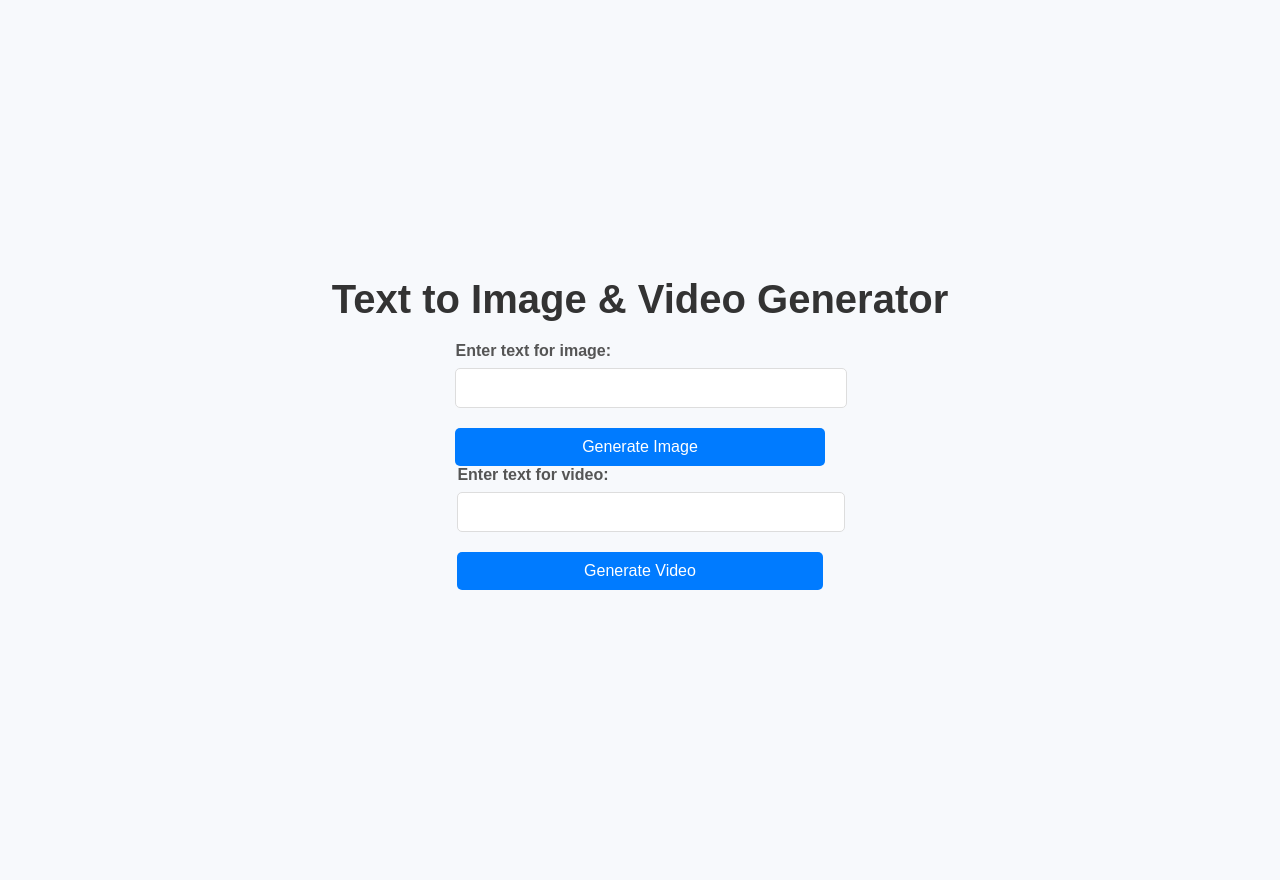
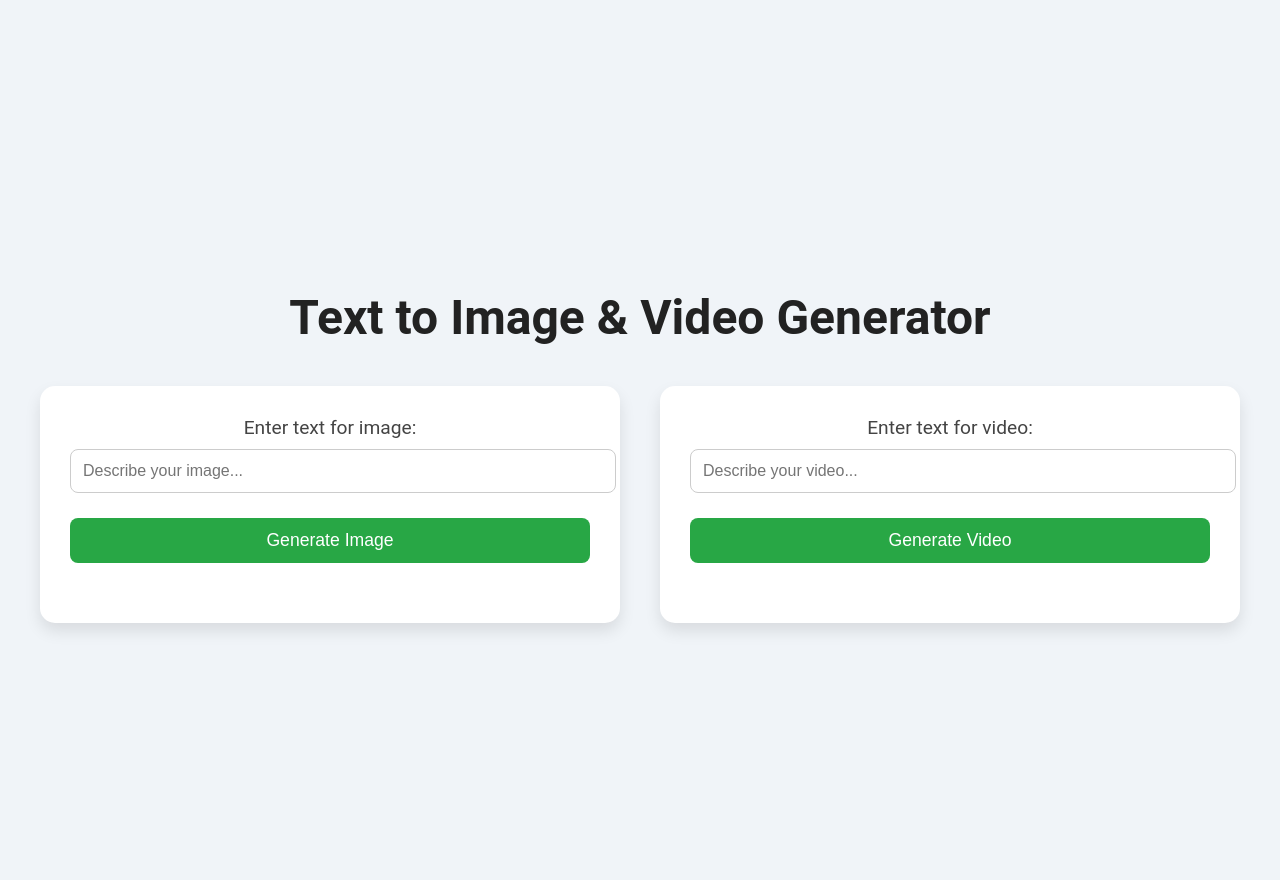
Before and after one commit to Chaphowasit/BuildingaGenerativeAISystem-Refonte, a Flask app: page / in a window 1280 px wide. Before the commit the page ends 590 px from the top, so only its background shows below. Run offline with Flask 3, Linux system fonts and the light colour scheme.

Commit message:
add : Text-to-video model

```diff
--- a/web_app/backend/app.py
+++ b/web_app/backend/app.py
@@ -1,65 +1,83 @@
-from flask import Flask, request, jsonify, render_template
+import os
+import sys
+
+import torch
+from diffusers import (
+    DiffusionPipeline,
+    DPMSolverMultistepScheduler,
+    StableDiffusionPipeline,
+)
+from dotenv import load_dotenv
+from flask import Flask, jsonify, render_template, request
 from flask_cors import CORS
-import os
-from dotenv import load_dotenv
-import torch
-from torch import autocast
-from diffusers import StableDiffusionPipeline
 
-# from dotenv import load_dotenv
+sys.path.append("../../text_to_image")
+sys.path.append("../../text_to_video")
 
-# load_dotenv()  # Load environment variables from .env file
+from video_gen import text_to_video_model
+from image_gen import text_to_image_model
 
+# load environment variables, authorization token, and device
+load_dotenv()
+authorization_token = os.getenv("AUTH_TOKEN", "")
+device = torch.device("cuda" if torch.cuda.is_available() else "cpu")
+
+# Load the text-to-image model
+stable_diff_model = "CompVis/stable-diffusion-v1-4"
+stable_diff_pipe = StableDiffusionPipeline.from_pretrained(
+    stable_diff_model,
+    revision="fp16",
+    torch_dtype=torch.float16,
+    use_auth_token=authorization_token,
+)
+stable_diff_pipe.to(device)
+
+# Load the text-to-video model
+text_video_pipe = DiffusionPipeline.from_pretrained(
+    "damo-vilab/text-to-video-ms-1.7b", torch_dtype=torch.float16, variant="fp16"
+)
+text_video_pipe.scheduler = DPMSolverMultistepScheduler.from_config(
+    text_video_pipe.scheduler.config
+)
+text_video_pipe.enable_model_cpu_offload()
+
+# Initialize the Flask app
 app = Flask(__name__)
-CORS(app)  # Enable CORS
+CORS(app)
 
-# Base URL for serving images
-BASE_URL = os.getenv(
-    "BASE_URL", "http://localhost:5000"
-)  # Default to localhost for development
+# Set the base URL for the app
+BASE_URL = os.getenv("BASE_URL", "http://localhost:5000")
 
-# Path to save generated images
+# Create directories for generated images and videos
 GENERATED_IMAGES_PATH = os.path.join(app.static_folder, "generated_images")
 os.makedirs(GENERATED_IMAGES_PATH, exist_ok=True)
 
+GENERATED_VIDEOS_PATH = os.path.join(app.static_folder, "generated_videos")
+os.makedirs(GENERATED_VIDEOS_PATH, exist_ok=True)
 
+
+# Define the routes
 @app.route("/", methods=["GET"])
 def index():
     return render_template("index.html")
 
 
-def load_image_generator_model(device):
-    authorization_token = os.getenv("AUTH_TOKEN", "")
-    model_id = "CompVis/stable-diffusion-v1-4"
-    pipe = StableDiffusionPipeline.from_pretrained(
-        model_id,
-        revision="fp16",
-        torch_dtype=torch.float16,
-        use_auth_token=authorization_token,
+@app.route("/generate-image", methods=["POST"])
+def generate_image():
+    prompt = request.form.get("image-text")
+    image_url = text_to_image_model(
+        prompt, GENERATED_IMAGES_PATH, BASE_URL, device, stable_diff_pipe
     )
-    pipe.to(device)
-    return pipe
+    return jsonify({"image_url": image_url})
 
 
-@app.route("/generate-image", methods=["POST"])
-def generate_image():
-    device = torch.device("cuda" if torch.cuda.is_available() else "cpu")
-    # Get prompt from the frontend form
-    prompt = request.form.get("image-text")  # Changed to 'image-text'
-    if not prompt:
-        return jsonify({"error": "No prompt provided"}), 400
-    # Load the model
-    pipe = load_image_generator_model(device)
-    # Generate the image
-    with autocast(str(device)):
-        image = pipe(prompt, guidance_scale=8.5).images[0]
-    # Save the image
-    image_filename = f"{prompt.replace(' ', '_')[:50]}.png"  # Limit filename length
-    image_path = os.path.join(GENERATED_IMAGES_PATH, image_filename)
-    image.save(image_path)
-    # Return the image URL
-    image_url = f"{BASE_URL}/static/generated_images/{image_filename}"
-    return jsonify({"image_url": image_url})
+@app.route("/generate-video", methods=["POST"])
+def generate_video_route():
+    prompt = request.form.get("video-text")
+    video_url = text_to_video_model(
+        prompt, GENERATED_VIDEOS_PATH, BASE_URL, device, text_video_pipe
+    )
+    return jsonify({"video_url": video_url})
 
 
 if __name__ == "__main__":
--- a/web_app/backend/templates/index.html
+++ b/web_app/backend/templates/index.html
@@ -6,10 +6,10 @@
     <title>Text to Image & Video Generator</title>
     <style>
         body {
-            font-family: Arial, sans-serif;
-            background-color: #f7f9fc;
+            font-family: 'Roboto', sans-serif;
+            background-color: #f0f4f8;
             margin: 0;
-            padding: 20px;
+            padding: 40px;
             display: flex;
             flex-direction: column;
             justify-content: center;
@@ -18,11 +18,10 @@
         }
 
         h1 {
-            color: #333;
-            font-size: 2.5rem;
-            margin-bottom: 20px;
+            color: #222;
+            font-size: 3rem;
+            margin-bottom: 40px;
             text-align: center;
-            width: 100%;
         }
 
         .container {
@@ -30,46 +29,48 @@
             gap: 40px;
             width: 100%;
             max-width: 1200px;
+            justify-content: space-between;
         }
 
         .column {
             flex: 1;
             background-color: #fff;
-            padding: 20px;
-            border-radius: 10px;
-            box-shadow: 0 4px 8px rgba(0, 0, 0, 0.1);
+            padding: 30px;
+            border-radius: 15px;
+            box-shadow: 0 8px 16px rgba(0, 0, 0, 0.1);
+            text-align: center;
         }
 
         label {
             display: block;
-            font-weight: bold;
-            margin-bottom: 8px;
-            color: #555;
+            font-size: 1.2rem;
+            margin-bottom: 10px;
+            color: #444;
         }
 
         input[type="text"] {
             width: 100%;
-            padding: 10px;
-            margin-bottom: 20px;
-            border: 1px solid #ddd;
-            border-radius: 5px;
+            padding: 12px;
+            margin-bottom: 25px;
+            border: 1px solid #ccc;
+            border-radius: 8px;
             font-size: 1rem;
         }
 
         button {
             width: 100%;
-            padding: 10px;
-            background-color: #007bff;
+            padding: 12px;
+            background-color: #28a745;
             border: none;
-            border-radius: 5px;
+            border-radius: 8px;
             color: white;
-            font-size: 1rem;
+            font-size: 1.1rem;
             cursor: pointer;
             transition: background-color 0.3s ease;
         }
 
         button:hover {
-            background-color: #0056b3;
+            background-color: #218838;
         }
 
         #image-result, #video-result {
@@ -78,7 +79,7 @@
         }
 
         h2 {
-            font-size: 1.5rem;
+            font-size: 1.8rem;
             color: #333;
             margin-bottom: 20px;
         }
@@ -86,7 +87,29 @@
         img, video {
             max-width: 100%;
             border-radius: 10px;
-            box-shadow: 0 4px 8px rgba(0, 0, 0, 0.1);
+            box-shadow: 0 8px 16px rgba(0, 0, 0, 0.1);
+        }
+
+        .loading {
+            display: none;
+            font-size: 1.2rem;
+            color: #666;
+            margin-top: 20px;
+        }
+
+        .loading-spinner {
+            display: inline-block;
+            width: 30px;
+            height: 30px;
+            border: 4px solid rgba(0, 0, 0, 0.1);
+            border-radius: 50%;
+            border-top-color: #007bff;
+            animation: spin 1s linear infinite;
+            margin-left: 10px;
+        }
+
+        @keyframes spin {
+            to { transform: rotate(360deg); }
         }
 
         @media (max-width: 768px) {
@@ -100,66 +123,93 @@
     <!-- Title Above the Container -->
     <h1>Text to Image & Video Generator</h1>
 
-    <form id="generate-image-form" method="POST" action="/generate-image">
-        <label for="text">Enter text for image:</label>
-        <input type="text" id="text" name="image-text" required>
+    <div class="container">
+        <div class="column">
+            <form id="generate-image-form">
+                <label for="image-text">Enter text for image:</label>
+                <input type="text" id="image-text" name="image-text" placeholder="Describe your image..." required>
                 <button type="submit">Generate Image</button>
+                <div id="loading-image" class="loading">Generating image<span class="loading-spinner"></span></div>
             </form>
 
+            <div id="image-result">
                 <img id="generated-image" src="" alt="Generated Image" style="display:none;">
+            </div>
+        </div>
 
+        <div class="column">
             <form id="generate-video-form">
                 <label for="video-text">Enter text for video:</label>
-        <input type="text" id="video-text" name="text" required>
+                <input type="text" id="video-text" name="video-text" placeholder="Describe your video..." required>
                 <button type="submit">Generate Video</button>
+                <div id="loading-video" class="loading">Generating video<span class="loading-spinner"></span></div>
             </form>
 
-            <div id="video-result" style="display:none;">
-                <h2>Generated Video:</h2>
-                <video id="generated-video" controls>
-                    <source src="" type="video/mp4">
-                    Your browser does not support the video tag.
-                </video>
+            <div id="video-result">
+                <video id="generated-video" controls style="display:none;"></video>
             </div>
         </div>
     </div>
 
     <script>
+        // Handle Image Generation
         document.getElementById('generate-image-form').addEventListener('submit', async function(event) {
-            event.preventDefault();
+            event.preventDefault();  // Prevent the form from submitting the traditional way
 
-            const formData = new FormData(event.target);
+            const formData = new FormData(event.target);  // Capture form data
+            const loadingElement = document.getElementById('loading-image');
+            loadingElement.style.display = 'block';  // Show the loading spinner
 
+            try {
                 const response = await fetch('/generate-image', {
                     method: 'POST',
-                body: formData  // Send form data directly
+                    body: formData
                 });
 
-            const data = await response.json();
+                const data = await response.json();  // Parse JSON response
                 if (response.ok) {
-                document.getElementById('generated-image').src = data.image_url;
-                document.getElementById('generated-image').style.display = 'block';
+                    // Show the generated image
+                    const imgElement = document.getElementById('generated-image');
+                    imgElement.src = data.image_url;  // Use the image URL from the JSON response
+                    imgElement.style.display = 'block';  // Make the image visible
                 } else {
-                console.error(data.error);
+                    console.error('Error generating image:', data.error);
+                }
+            } catch (error) {
+                console.error('Error:', error);
+            } finally {
+                loadingElement.style.display = 'none';  // Hide the loading spinner
             }
         });
 
+        // Handle Video Generation
         document.getElementById('generate-video-form').addEventListener('submit', async function(event) {
-            event.preventDefault();
-            const formData = new FormData(event.target);
-            const text = formData.get('text');
+            event.preventDefault();  // Prevent default form submission
 
+            const formData = new FormData(event.target);  // Capture form data
+            const loadingElement = document.getElementById('loading-video');
+            loadingElement.style.display = 'block';  // Show the loading spinner
+
+            try {
                 const response = await fetch('/generate-video', {
                     method: 'POST',
-                headers: {
-                    'Content-Type': 'application/json'
-                },
-                body: JSON.stringify({ text })
+                    body: formData
                 });
 
-            const data = await response.json();
-            document.getElementById('generated-video').src = data.video_url;
-            document.getElementById('video-result').style.display = 'block';
+                const data = await response.json();  // Parse JSON response
+                if (response.ok) {
+                    // Show the generated video
+                    const videoElement = document.getElementById('generated-video');
+                    videoElement.src = data.video_url;  // Use the video URL from the JSON response
+                    videoElement.style.display = 'block';  // Make the video visible
+                } else {
+                    console.error('Error generating video:', data.error);
+                }
+            } catch (error) {
+                console.error('Error:', error);
+            } finally {
+                loadingElement.style.display = 'none';  // Hide the loading spinner
+            }
         });
     </script>
 </body>
```
Also changed, not shown: data_collection/tudic_dataset.py (added, +112 -0 lines), mobile_app/App.js (+26 -16 lines), mobile_app/package.json (+7 -7 lines), text_to_image/image_gen.py (added, +20 -0 lines), text_to_image/stable_diffusion.py (deleted, +0 -99 lines), text_to_video/cog_video.py (deleted, +0 -8 lines), text_to_video/video_gen.py (added, +37 -0 lines), data_collection/ms_coco_dataset.py (renamed from data_collection/download_datasets.py), mobile_app/package-lock.json. Lines whose indentation alone changed are shown as unchanged.
